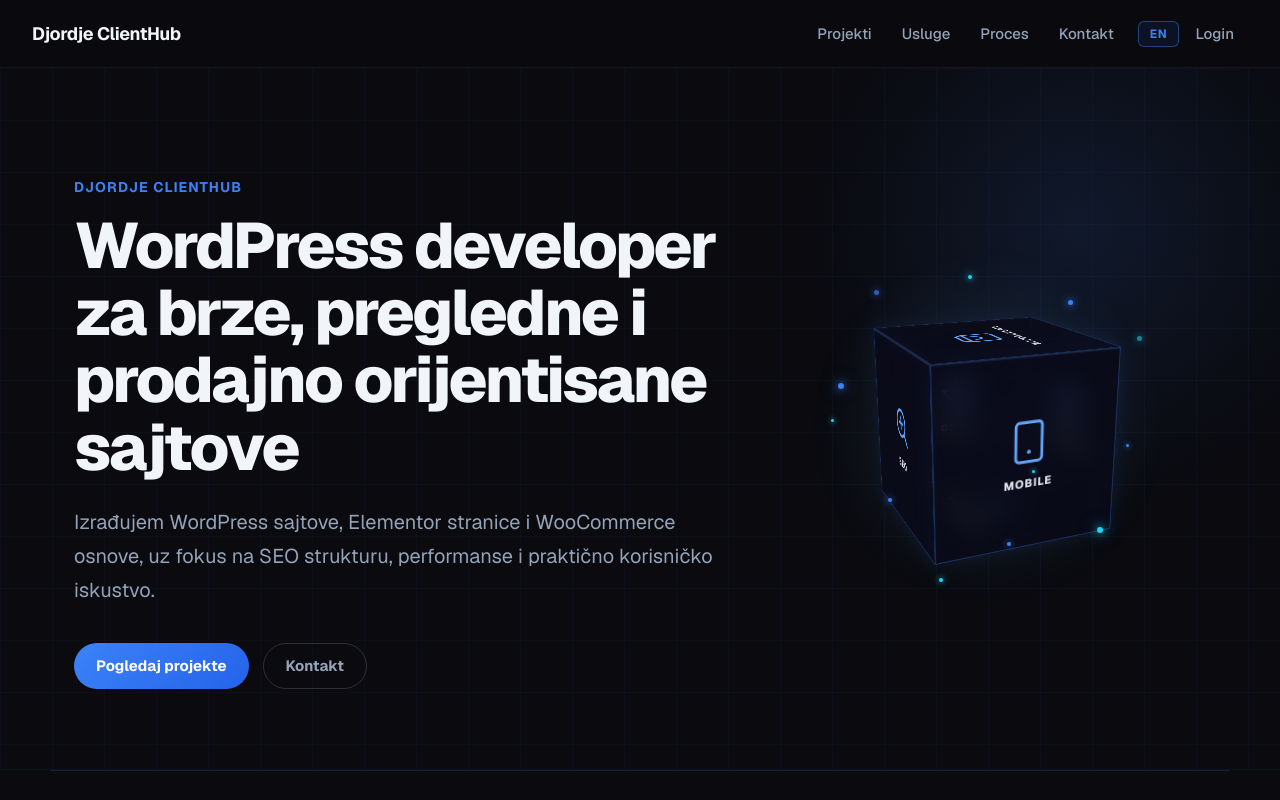
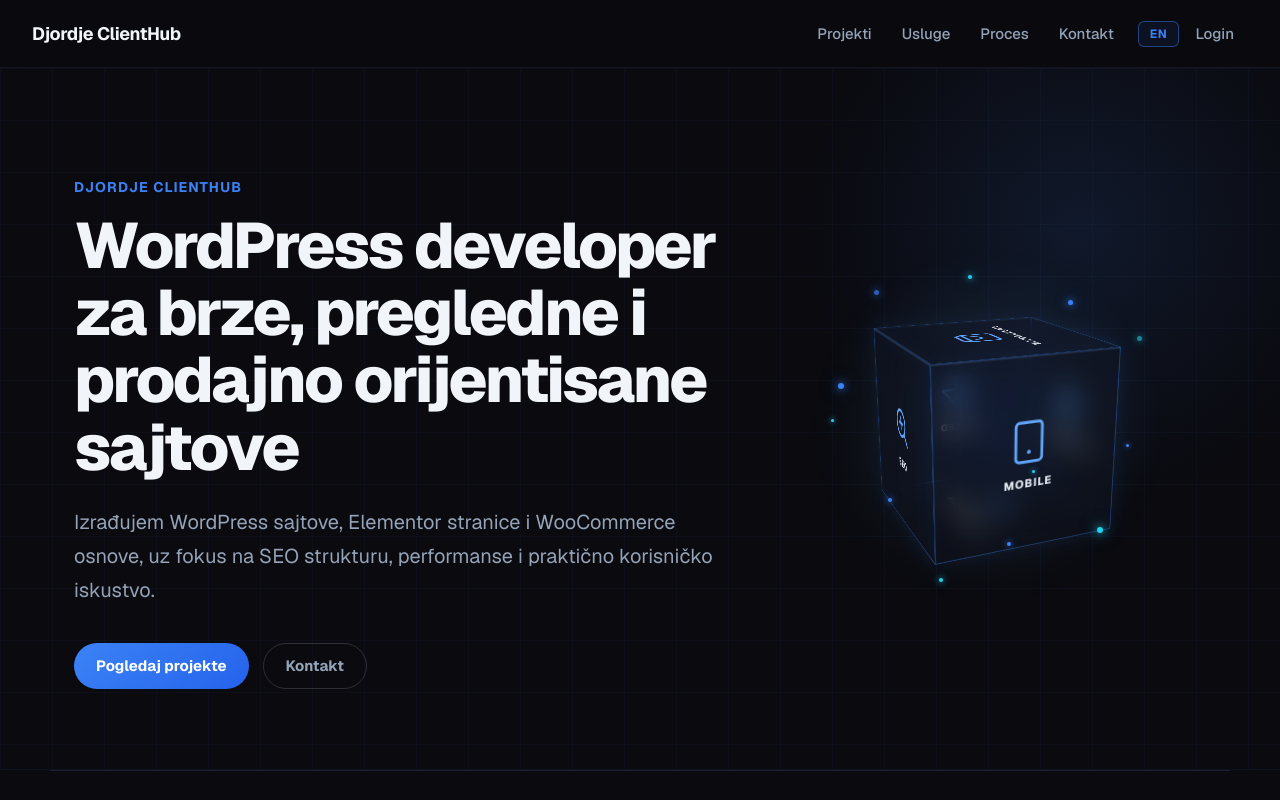
Before and after one commit to Cumbaric/djordje-clienthub, a Next.js app: page /sr in a window 1280 px wide. Shown: the top 800 px of the page. Built offline with nearby package versions, Linux system fonts and the light colour scheme.

Commit message:
style: make cube faces transparent (0.15 opacity)

```diff
--- a/src/components/HeroCube.module.css
+++ b/src/components/HeroCube.module.css
@@ -117,7 +117,7 @@
   align-items: center;
   justify-content: center;
   gap: 10px;
-  background: rgba(8, 8, 22, 0.65);
+  background: rgba(8, 8, 22, 0.15);
   border: 1px solid rgba(59, 130, 246, 0.3);
   backdrop-filter: blur(14px);
   -webkit-backdrop-filter: blur(14px);
```
